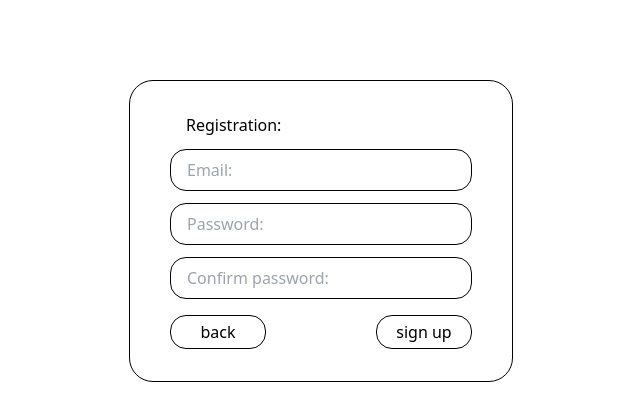
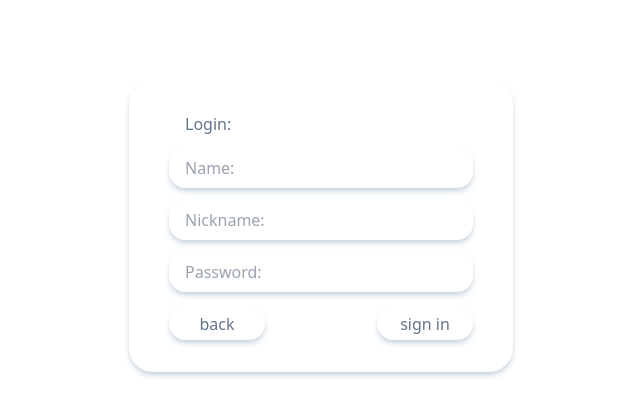
Before and after one commit to itbulka/YaPX-frontend, a Next.js app: page /registration in a window 1280 px wide. Shown: the top 420 px of the page, without its empty margins (319-959 px from the left). Built offline with nearby package versions, Linux system fonts and the light colour scheme.

Commit message:
created registration form

```diff
--- a/src/components/layout/index.tsx
+++ b/src/components/layout/index.tsx
@@ -33,7 +33,7 @@ export const Layout = ({ children }: { children: React.ReactNode }) => {
               >
                 Sign up
               </Link><Link
-                href={'/login'}
+                href={'/registration'}
                 className="rounded-md p-1 text-sm text-slate-800 transition duration-300 ease-in hover:underline hover:transition-colors"
               >
                   Log in
--- a/src/pages/registration/index.tsx
+++ b/src/pages/registration/index.tsx
@@ -1,17 +1,98 @@
-import Link from "next/link";
+import Link from 'next/link';
+import { zodResolver } from '@hookform/resolvers/zod';
 
-export default function RegistationForm() {
+import { useForm } from 'react-hook-form';
+import { z } from 'zod';
+import { signIn, signUp } from '@/utils/api/auth';
+import { useEffect, useState } from 'react';
+import { useRouter } from 'next/router';
+import { useUserStatus } from '../slice/zustand';
+
+const formSchema = z.object({
+  name: z.string().min(1, 'Введите имя'),
+  nickname: z.string().min(1, 'Введите никнейм'),
+  password: z.string().min(1, 'Введите пароль'),
+});
+
+type Form = z.infer<typeof formSchema>;
+
+export default function RegistationForm()  {
+  const stateUser = useUserStatus(state => state.state);
+  const logUser = useUserStatus(state => state.logIn);
+  const [state, setState] = useState(false);
+  const router = useRouter();
+  useEffect(() => {
+    if (stateUser) {
+      router.push('/');
+    }
+  }, [stateUser]);
+
+  const {
+    register,
+    handleSubmit,
+    formState: { errors },
+  } = useForm<Form>({
+    resolver: zodResolver(formSchema),
+  });
+
   return (
-    <form className="max-w-sm border border-black min-h-24 ml-auto mr-auto px-10 py-8 gap-3 rounded-3xl flex flex-col mt-20">
-      <span className="ml-4">Registration:</span>
-      <input className="border border-black rounded-2xl px-4 py-2" type="email" name="email" placeholder="Email:" />
-      <input className="border border-black rounded-2xl px-4 py-2" type="password" name="password" placeholder="Password:" />
-      <input className="border border-black rounded-2xl px-4 py-2" type="password" name="password" placeholder="Confirm password:" />
-      <div className="flex gap-2 justify-between pt-1">
-        <Link href={"/"}>
-          <button className="border border-black w-24 rounded-2xl py-1" type="button">back</button>
+    <form
+      onSubmit={handleSubmit(async data => {
+        try {
+          const userData = signUp(data).then(res => res.id);
+            if(state) {
+              setState(false);
+            }
+
+          logUser(await userData);
+        } catch {
+          setState(true);
+        }
+      })}
+      className="ml-auto mr-auto mt-20 flex min-h-24 max-w-sm flex-col gap-3 rounded-3xl px-10 py-8 shadow-md shadow-slate-300"
+    >
+      <div className='flex justify-between items-center'>
+        <span className="ml-4 text-slate-500 inline-block">Login:</span>
+      </div>
+
+      <input
+        {...register('name')}
+        className="rounded-2xl px-4 py-2 shadow-md shadow-slate-300"
+        placeholder="Name:"
+      />
+      {errors.name?.message && <p className="ml-4 text-red-500 text-[10px]">{errors.name?.message}</p>}
+
+      <input
+        {...register('nickname')}
+        className="rounded-2xl px-4 py-2 shadow-md shadow-slate-300"
+        placeholder="Nickname:"
+      />
+      {errors.nickname?.message && <p className="ml-4 text-red-500 text-[10px]">{errors.nickname?.message}</p>}
+
+      <input
+        {...register('password')}
+        className="rounded-2xl px-4 py-2 shadow-md shadow-slate-300"
+        type="password"
+        name="password"
+        placeholder="Password:"
+      />
+      {errors.password?.message && <p className="ml-4 text-red-500 text-[10px]">{errors.password?.message}</p>}
+
+      <div className="flex justify-between gap-2 pt-1">
+        <Link href={'/'}>
+          <button
+            className="w-24 rounded-2xl py-1 text-slate-500 shadow-md shadow-slate-300 hover:bg-slate-100"
+            type="button"
+          >
+            back
+          </button>
         </Link>
-        <button className="border border-black w-24 rounded-2xl py-1" type="submit">sign up</button>
+        <button
+          className="w-24 rounded-2xl py-1 text-slate-500 shadow-md shadow-slate-300 hover:bg-slate-100"
+          type="submit"
+        >
+          sign in
+        </button>
       </div>
     </form>
   );
```
